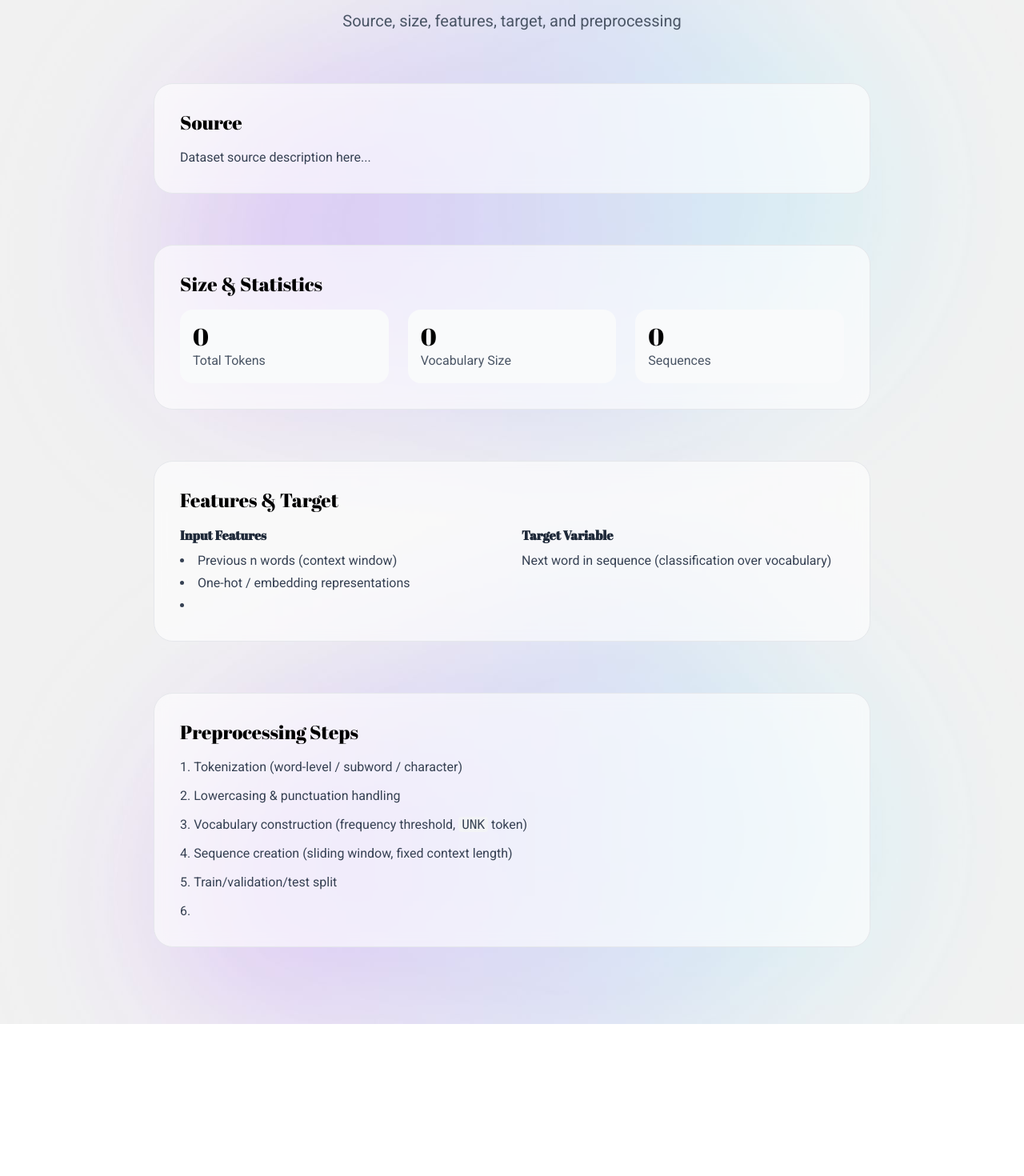
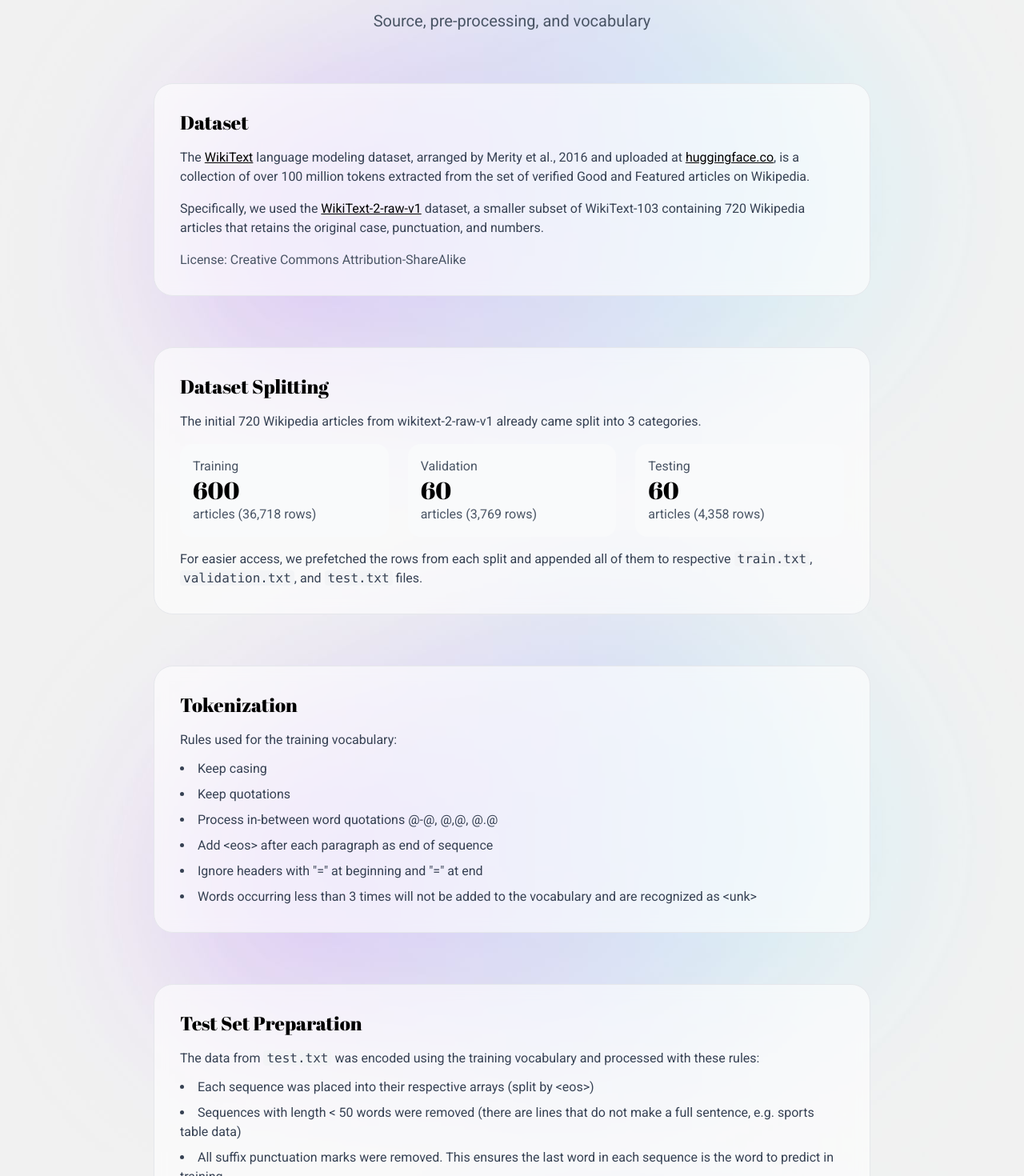
Before and after one commit to francogabrieloliveros/project-mfs, a Next.js app in the folder page/: page /dataset in a window 1280 px wide. Shown: the part 160-1630 px from the top of the page at 80% size. Before the commit the page ends 1440 px from the top, so only its background shows below. Built offline with nearby package versions, Linux system fonts and the light colour scheme.

Commit message:
feat: dataset page details

```diff
--- a/page/src/app/dataset/page.tsx
+++ b/page/src/app/dataset/page.tsx
@@ -1,3 +1,29 @@
+const splits = [
+  { name: "Training", articles: "600", rows: "36,718" },
+  { name: "Validation", articles: "60", rows: "3,769" },
+  { name: "Testing", articles: "60", rows: "4,358" },
+];
+
+const tokenizationRules = [
+  "Keep casing",
+  "Keep quotations",
+  "Process in-between word quotations @-@, @,@, @.@",
+  "Add <eos> after each paragraph as end of sequence",
+  'Ignore headers with "=" at beginning and "=" at end',
+  "Words occurring less than 3 times will not be added to the vocabulary and are recognized as <unk>",
+];
+
+const testRules = [
+  "Each sequence was placed into their respective arrays (split by <eos>)",
+  "Sequences with length < 50 words were removed (there are lines that do not make a full sentence, e.g. sports table data)",
+  "All suffix punctuation marks were removed. This ensures the last word in each sequence is the word to predict in training",
+];
+
+const sectionClass =
+  "bg-white/60 backdrop-blur-sm rounded-3xl border border-gray-200 p-8";
+const linkClass = "underline text-black";
+const codeClass = "bg-gray-100 px-1 rounded";
+
 export default function DatasetPage() {
   return (
     <main className="flex-1 min-h-screen py-24 px-8">
@@ -7,76 +33,120 @@ export default function DatasetPage() {
             Dataset
           </h1>
           <p className="text-xl text-gray-600">
-            Source, size, features, target, and preprocessing
+            Source, pre-processing, and vocabulary
           </p>
         </header>
 
-        <section className="bg-white/60 backdrop-blur-sm rounded-3xl border border-gray-200 p-8">
-          <h2 className="font-abril text-2xl mb-4 text-black">Source</h2>
-          <p className="text-gray-700">Dataset source description here...</p>
-        </section>
-
-        <section className="bg-white/60 backdrop-blur-sm rounded-3xl border border-gray-200 p-8">
-          <h2 className="font-abril text-2xl mb-4 text-black">
-            Size & Statistics
-          </h2>
-          <div className="grid grid-cols-1 md:grid-cols-3 gap-6">
-            <div className="p-4 bg-gray-50 rounded-2xl">
-              <p className="font-abril text-3xl text-black">0</p>
-              <p className="text-gray-600">Total Tokens</p>
-            </div>
-            <div className="p-4 bg-gray-50 rounded-2xl">
-              <p className="font-abril text-3xl text-black">0</p>
-              <p className="text-gray-600">Vocabulary Size</p>
-            </div>
-            <div className="p-4 bg-gray-50 rounded-2xl">
-              <p className="font-abril text-3xl text-black">0</p>
-              <p className="text-gray-600">Sequences</p>
-            </div>
+        <section className={sectionClass}>
+          <h2 className="font-abril text-2xl mb-4 text-black">Dataset</h2>
+          <div className="text-gray-700 space-y-4">
+            <p>
+              The{" "}
+              <a
+                href="https://huggingface.co/datasets/Salesforce/wikitext"
+                className={linkClass}
+              >
+                WikiText
+              </a>{" "}
+              language modeling dataset, arranged by Merity et al., 2016 and
+              uploaded at{" "}
+              <a href="https://huggingface.co/" className={linkClass}>
+                huggingface.co
+              </a>
+              , is a collection of over 100 million tokens extracted from the
+              set of verified Good and Featured articles on Wikipedia.
+            </p>
+            <p>
+              Specifically, we used the{" "}
+              <a
+                href="https://huggingface.co/datasets/Salesforce/wikitext"
+                className={linkClass}
+              >
+                WikiText-2-raw-v1
+              </a>{" "}
+              dataset, a smaller subset of WikiText-103 containing 720 Wikipedia
+              articles that retains the original case, punctuation, and numbers.
+            </p>
+            <p className="text-gray-600">
+              License: Creative Commons Attribution-ShareAlike
+            </p>
           </div>
         </section>
 
-        <section className="bg-white/60 backdrop-blur-sm rounded-3xl border border-gray-200 p-8">
+        <section className={sectionClass}>
           <h2 className="font-abril text-2xl mb-4 text-black">
-            Features & Target
+            Dataset Splitting
           </h2>
+          <p className="text-gray-700 mb-4">
+            The initial 720 Wikipedia articles from wikitext-2-raw-v1 already
+            came split into 3 categories.
+          </p>
+          <div className="grid grid-cols-1 md:grid-cols-3 gap-6 mb-4">
+            {splits.map((split) => (
+              <div key={split.name} className="p-4 bg-gray-50 rounded-2xl">
+                <p className="text-gray-600">{split.name}</p>
+                <p className="font-abril text-3xl text-black">
+                  {split.articles}
+                </p>
+                <p className="text-gray-600">articles ({split.rows} rows)</p>
+              </div>
+            ))}
+          </div>
+          <p className="text-gray-700">
+            For easier access, we prefetched the rows from each split and
+            appended all of them to respective{" "}
+            <code className={codeClass}>train.txt</code>,{" "}
+            <code className={codeClass}>validation.txt</code>, and{" "}
+            <code className={codeClass}>test.txt</code> files.
+          </p>
+        </section>
+
+        <section className={sectionClass}>
+          <h2 className="font-abril text-2xl mb-4 text-black">Tokenization</h2>
+          <p className="text-gray-700 mb-3">
+            Rules used for the training vocabulary:
+          </p>
+          <ul className="text-gray-700 space-y-2 list-disc list-inside">
+            {tokenizationRules.map((rule) => (
+              <li key={rule}>{rule}</li>
+            ))}
+          </ul>
+        </section>
+
+        <section className={sectionClass}>
+          <h2 className="font-abril text-2xl mb-4 text-black">
+            Test Set Preparation
+          </h2>
+          <p className="text-gray-700 mb-3">
+            The data from <code className={codeClass}>test.txt</code> was
+            encoded using the training vocabulary and processed with these
+            rules:
+          </p>
+          <ul className="text-gray-700 space-y-2 list-disc list-inside">
+            {testRules.map((rule) => (
+              <li key={rule}>{rule}</li>
+            ))}
+          </ul>
+        </section>
+
+        <section className={sectionClass}>
+          <h2 className="font-abril text-2xl mb-4 text-black">Vocabulary</h2>
           <div className="grid grid-cols-1 md:grid-cols-2 gap-6">
-            <div>
-              <h3 className="font-semibold text-gray-800 mb-2">
-                Input Features
-              </h3>
-              <ul className="text-gray-700 space-y-1 list-disc list-inside">
-                <li>Previous n words (context window)</li>
-                <li>One-hot / embedding representations</li>
-                <li></li>
-              </ul>
+            <div className="p-4 bg-gray-50 rounded-2xl">
+              <p className="font-abril text-3xl text-black">33,789</p>
+              <p className="text-gray-600">
+                unique words including{" "}
+                <code className={codeClass}>&lt;unk&gt;</code> and{" "}
+                <code className={codeClass}>&lt;eos&gt;</code>
+              </p>
             </div>
-            <div>
-              <h3 className="font-semibold text-gray-800 mb-2">
-                Target Variable
-              </h3>
-              <p className="text-gray-700">
-                Next word in sequence (classification over vocabulary)
+            <div className="p-4 bg-gray-50 rounded-2xl">
+              <p className="font-abril text-3xl text-black">600 x 33,789</p>
+              <p className="text-gray-600">
+                training dimension from 600 Wikipedia articles
               </p>
             </div>
           </div>
-        </section>
-
-        <section className="bg-white/60 backdrop-blur-sm rounded-3xl border border-gray-200 p-8">
-          <h2 className="font-abril text-2xl mb-4 text-black">
-            Preprocessing Steps
-          </h2>
-          <ol className="text-gray-700 space-y-3 list-decimal list-inside">
-            <li>Tokenization (word-level / subword / character)</li>
-            <li>Lowercasing & punctuation handling</li>
-            <li>
-              Vocabulary construction (frequency threshold,{" "}
-              <code className="bg-gray-100 px-1 rounded">UNK</code> token)
-            </li>
-            <li>Sequence creation (sliding window, fixed context length)</li>
-            <li>Train/validation/test split</li>
-            <li></li>
-          </ol>
         </section>
       </div>
     </main>
```
